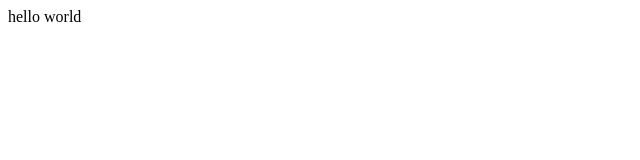
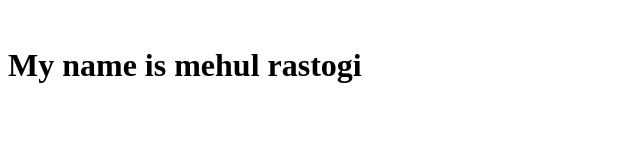
Before and after one commit to mehul-16/coursera, a plain HTML site: page site/index.html in a window 1280 px wide. Shown: the whole page, without its empty margins (0-640 px from the left). Drawn offline with Linux system fonts and the light colour scheme.

Commit message:
MY first page

```diff
--- a/site/index.html
+++ b/site/index.html
@@ -6,6 +6,7 @@
 	<title>Hello world</title>
 </head>
 <body>
-hello world
+	<br>
+	<h1>My name is mehul rastogi</h1>
 </body>
 </html>
```
